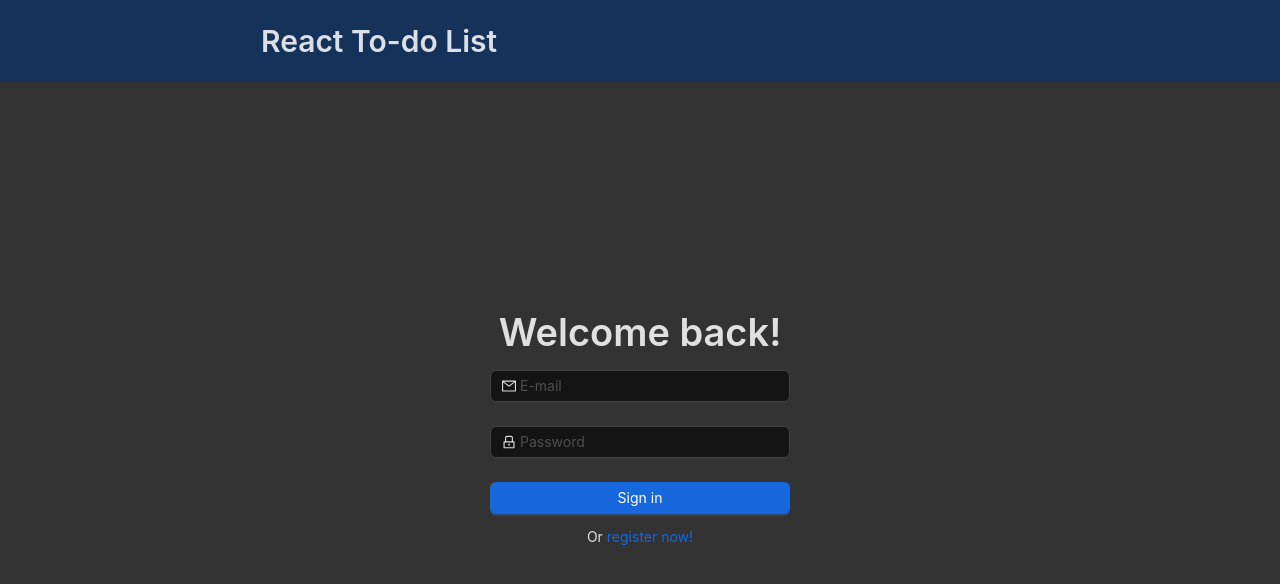
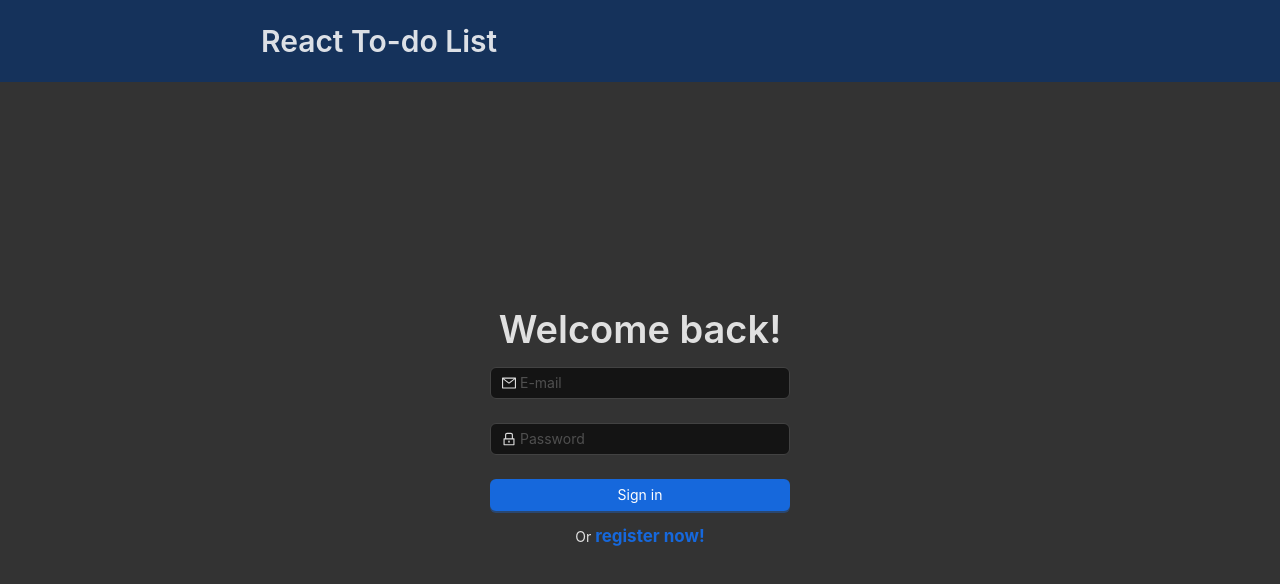
Before and after one commit to Rossnerandre/react-todo, a React (Vite) app: page / in a window 1280 px wide. Shown: the top 584 px of the page. Built offline with nearby package versions, Linux system fonts and the light colour scheme.

Commit message:
Ajust fontsize

```diff
--- a/src/pages/login/Login.tsx
+++ b/src/pages/login/Login.tsx
@@ -134,7 +134,7 @@ export default function Login() {
             {t("signIn")}
           </Button>
           <div>
-            {t("or")} <a href="/register">{t("registerNow")}</a>
+            {t("or")} <a style={{fontSize: 17, fontWeight: 700 }} href="/register">{t("registerNow")}</a>
           </div>
         </Form.Item>
       </Form>
--- a/src/pages/login/Register.tsx
+++ b/src/pages/login/Register.tsx
@@ -169,7 +169,7 @@ export default function Register() {
             {t("register")}
           </Button>
           <div>
-            {t("or")} <a href="/">{t("signInNow")}</a>
+            {t("or")} <a style={{fontSize: 17, fontWeight: 700 }} href="/">{t("signInNow")}</a>
           </div>
         </Form.Item>
       </Form>
```
